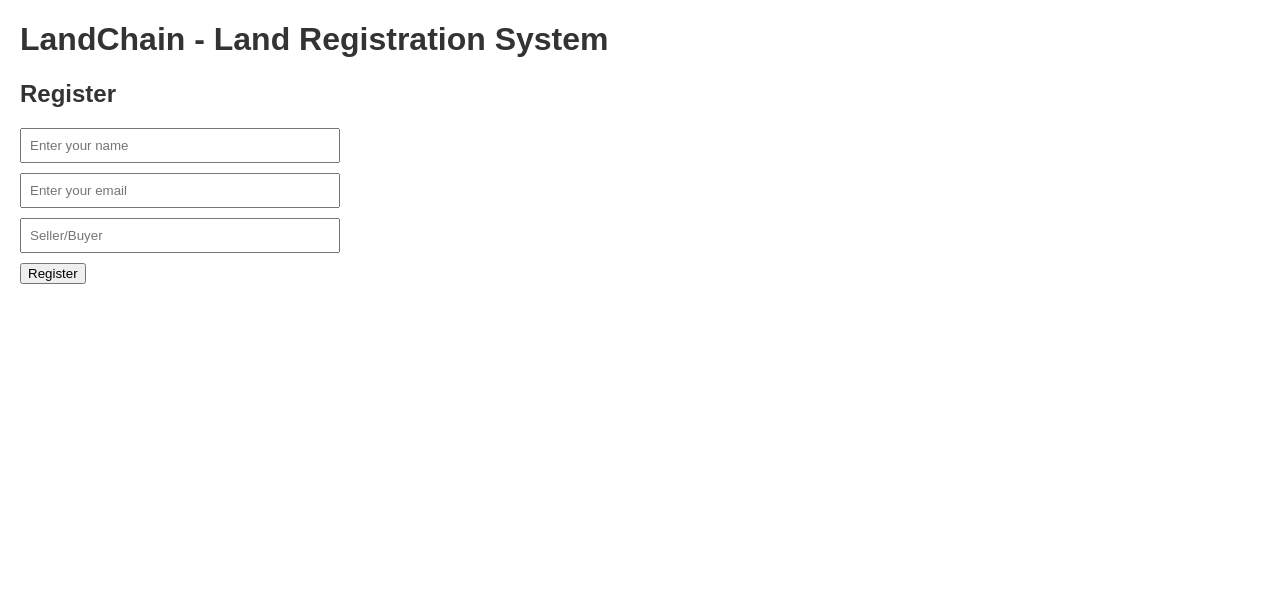
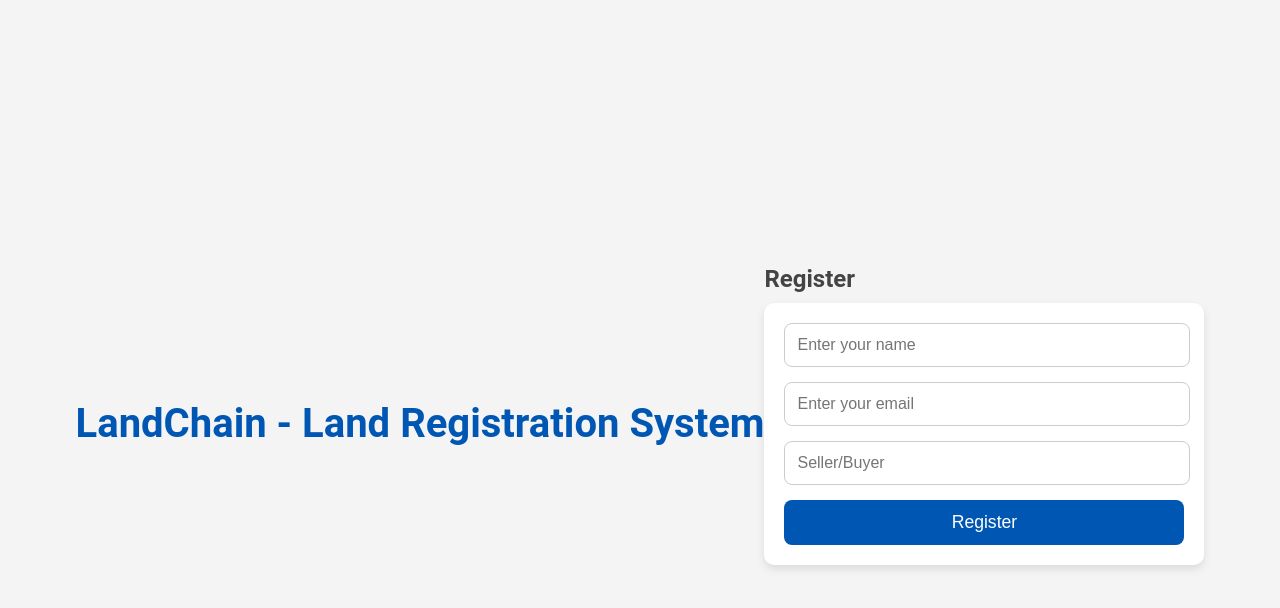
Before and after one commit to Tarandeep9988/HackIndia-Spark-4-WebCraft, a plain HTML site: page index.html in a window 1280 px wide. Drawn offline with Linux system fonts and the light colour scheme.

Commit message:
modified style.css

```diff
--- a/styles.css
+++ b/styles.css
@@ -1,19 +1,86 @@
+/* General body styling */
 body {
-    font-family: Arial, sans-serif;
-    margin: 20px;
+    font-family: 'Roboto', sans-serif;
+    background-color: #f4f4f4;
+    color: #333;
+    padding: 20px;
+    display: flex;
+    justify-content: center;
+    align-items: center;
+    height: 100vh;
+    margin: 0;
 }
 
-h1, h2, h3 {
-    color: #333;
-}
-
-form {
+/* Headings */
+h1 {
+    font-size: 2.5em;
+    color: #0056b3;
+    text-align: center;
     margin-bottom: 20px;
 }
 
+h2, h3 {
+    color: #444;
+    margin-bottom: 10px;
+}
+
+/* Form and input styling */
+form {
+    background-color: #fff;
+    border-radius: 10px;
+    padding: 20px;
+    box-shadow: 0 4px 8px rgba(0, 0, 0, 0.1);
+    margin-bottom: 30px;
+    max-width: 400px;
+    width: 100%;
+}
+
 input {
-    display: block;
-    margin-bottom: 10px;
-    padding: 8px;
-    width: 300px;
+    width: calc(100% - 20px);
+    padding: 12px;
+    margin-bottom: 15px;
+    border-radius: 8px;
+    border: 1px solid #ccc;
+    font-size: 1em;
 }
+
+/* Button styling */
+button {
+    background-color: #0056b3;
+    color: white;
+    border: none;
+    padding: 12px;
+    border-radius: 8px;
+    cursor: pointer;
+    width: 100%;
+    font-size: 1.1em;
+    transition: background-color 0.3s ease;
+}
+
+button:hover {
+    background-color: #003f87;
+}
+
+/* Dashboard styling */
+#dashboard {
+    display: flex;
+    flex-direction: column;
+    align-items: center;
+    background-color: #fff;
+    padding: 20px;
+    border-radius: 10px;
+    box-shadow: 0 4px 8px rgba(0, 0, 0, 0.1);
+}
+
+/* Input focus effect */
+input:focus {
+    outline: none;
+    border: 2px solid #0056b3;
+}
+
+/* Transaction status styling */
+#transaction-status {
+    margin-top: 20px;
+    color: green;
+    font-weight: bold;
+}
```
